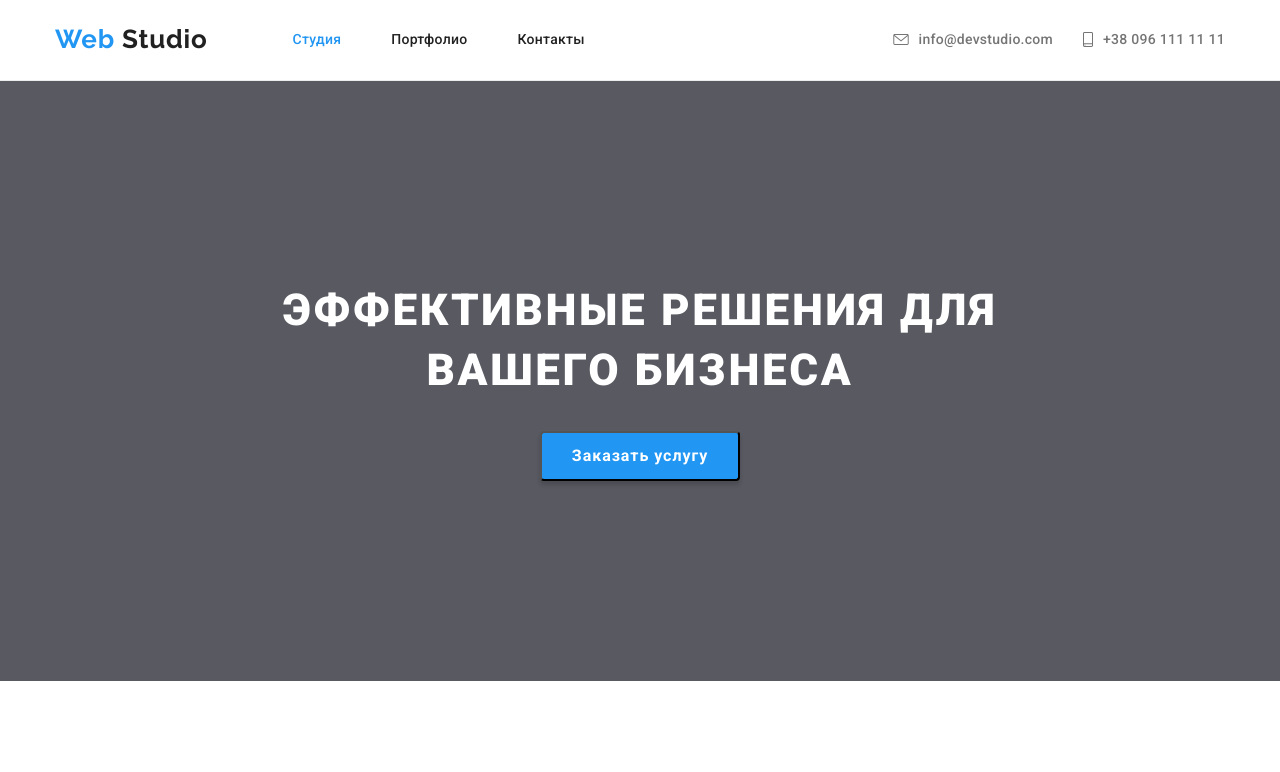
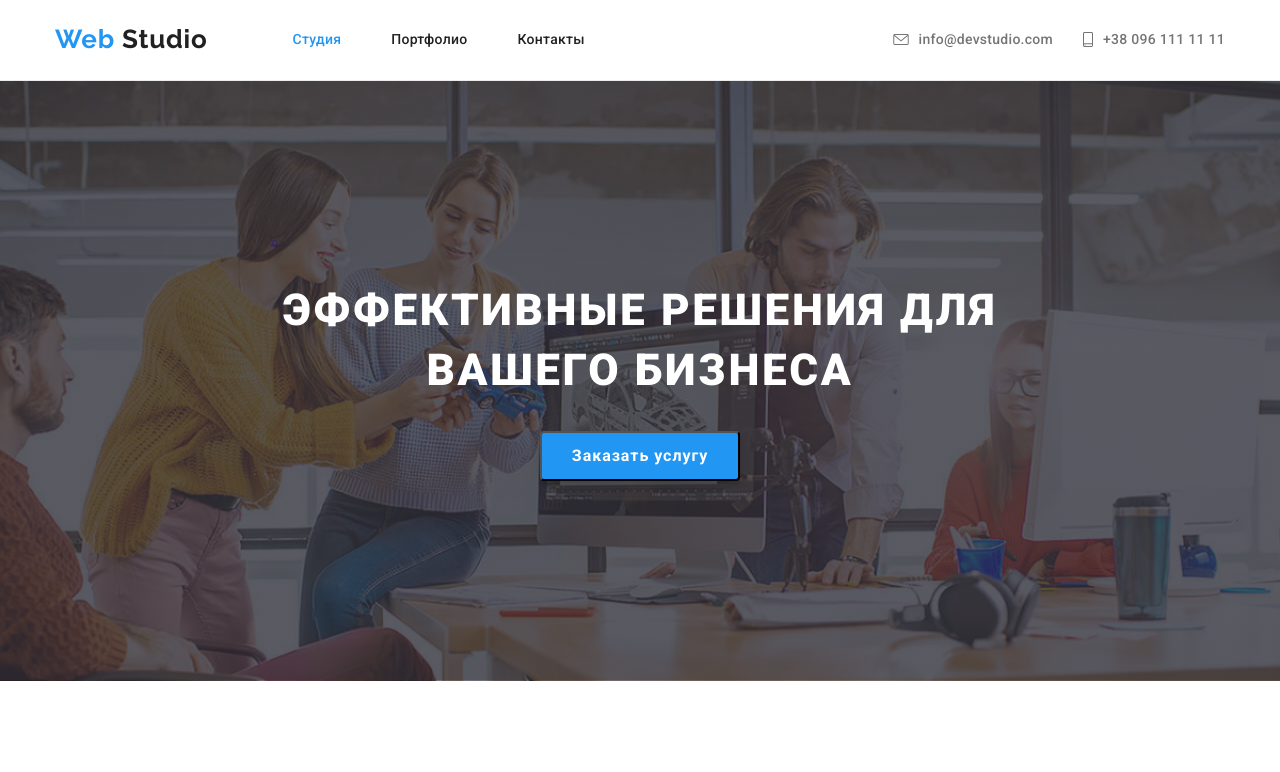
Before and after one commit to OlgaBrekhuntsova/goit-markup-hw-04, a plain HTML site: page index.html in a window 1280 px wide. Shown: the top 772 px of the page. Drawn offline with Linux system fonts and the light colour scheme.

Commit message:
Отображает фон героя

```diff
--- a/css/styles.css
+++ b/css/styles.css
@@ -133,7 +133,15 @@ img {
 }
 /*HERO SECTION*/
 .hero {
-  background-color: var(--background-dark-theme-color);
+  background-image: linear-gradient(
+      to bottom,
+      var(--background-dark-theme-color),
+      var(--background-dark-theme-color)
+    ),
+    url("../images/hero/hero.jpg");
+  background-repeat: no-repeat;
+  background-position: center;
+  background-size: cover;
   text-align: center;
 }
 .hero .container {
```
